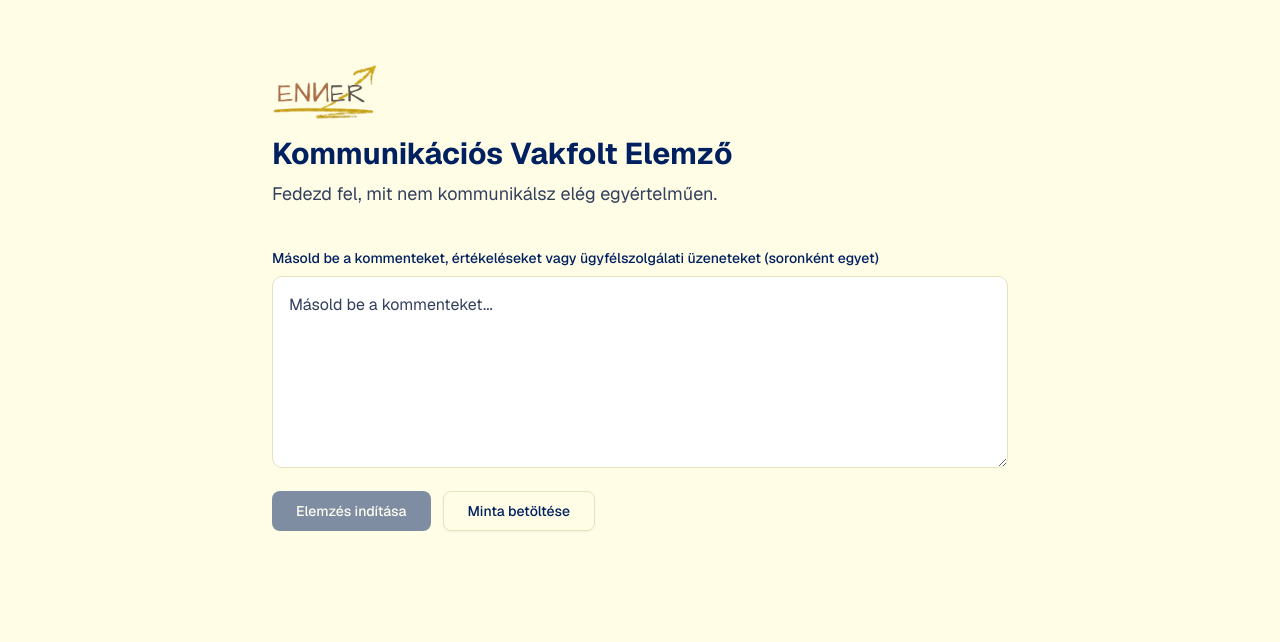
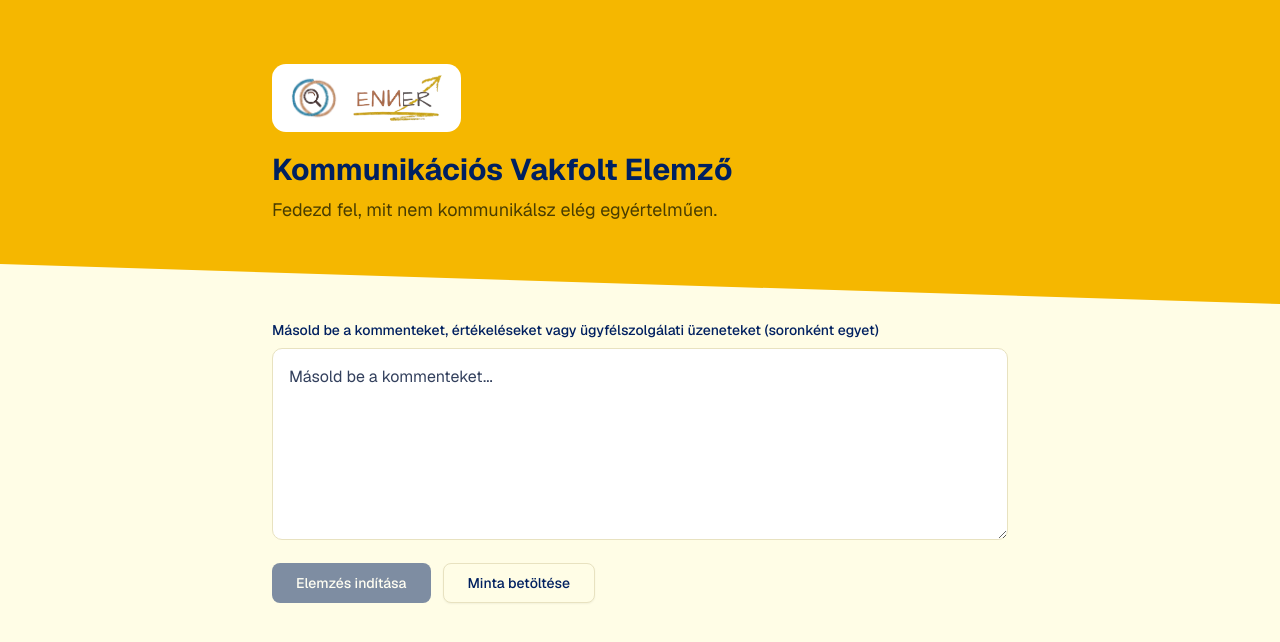
Before and after one commit to nagyrita05/customer-confusion-radar, a Next.js app: page / in a window 1280 px wide. Shown: the top 642 px of the page. Built offline with nearby package versions, Linux system fonts and the light colour scheme.

Commit message:
feat: redesign homepage header with new logo and hero band layout
Co-authored-by: Nagy Rita <229563785+nagyrita05@users.noreply.github.com>

```diff
--- a/app/page.tsx
+++ b/app/page.tsx
@@ -69,24 +69,40 @@ export default function HomePage() {
 
   return (
     <main className="min-h-screen bg-background">
-      <div className="max-w-3xl mx-auto px-4 py-12 md:py-16">
-        {/* Header */}
-        <header className="mb-10">
+      {/* Hero Band */}
+      <div
+        className="bg-[#F5B700] pb-16"
+        style={{ clipPath: "polygon(0 0, 100% 0, 100% 100%, 0 calc(100% - 40px))" }}
+      >
+        <div className="max-w-3xl mx-auto px-4 pt-12 md:pt-16 pb-4">
+          <header>
+            {/* Logo unit on white chip */}
+            <div className="inline-flex items-center gap-[14px] bg-white rounded-xl py-[10px] px-[18px] mb-5">
+              <img
+                src="/enner-emblem.png"
+                alt=""
+                aria-hidden="true"
+                className="h-12 w-auto"
+              />
               <img
                 src="/enner-wordmark.png"
                 alt="ENNER logó"
-            className="h-14 w-auto mb-4"
+                className="h-12 w-auto"
               />
-          <h1 className="text-2xl md:text-3xl font-bold text-foreground mb-2 text-balance">
+            </div>
+            <h1 className="text-2xl md:text-3xl font-bold text-[#002060] mb-2 text-balance">
               Kommunikációs Vakfolt Elemző
             </h1>
-          <p className="text-lg text-muted-foreground">
+            <p className="text-lg text-[#4A3D00]">
               Fedezd fel, mit nem kommunikálsz elég egyértelműen.
             </p>
           </header>
+        </div>
+      </div>
 
+      <div className="max-w-3xl mx-auto px-4 pb-12 md:pb-16">
         {/* Input Section */}
-        <section className="mb-10">
+        <section className="mb-10 mt-4">
           <label
             htmlFor="comments"
             className="block text-sm font-medium text-foreground mb-2"
```
Lines whose indentation alone changed are shown as unchanged.
